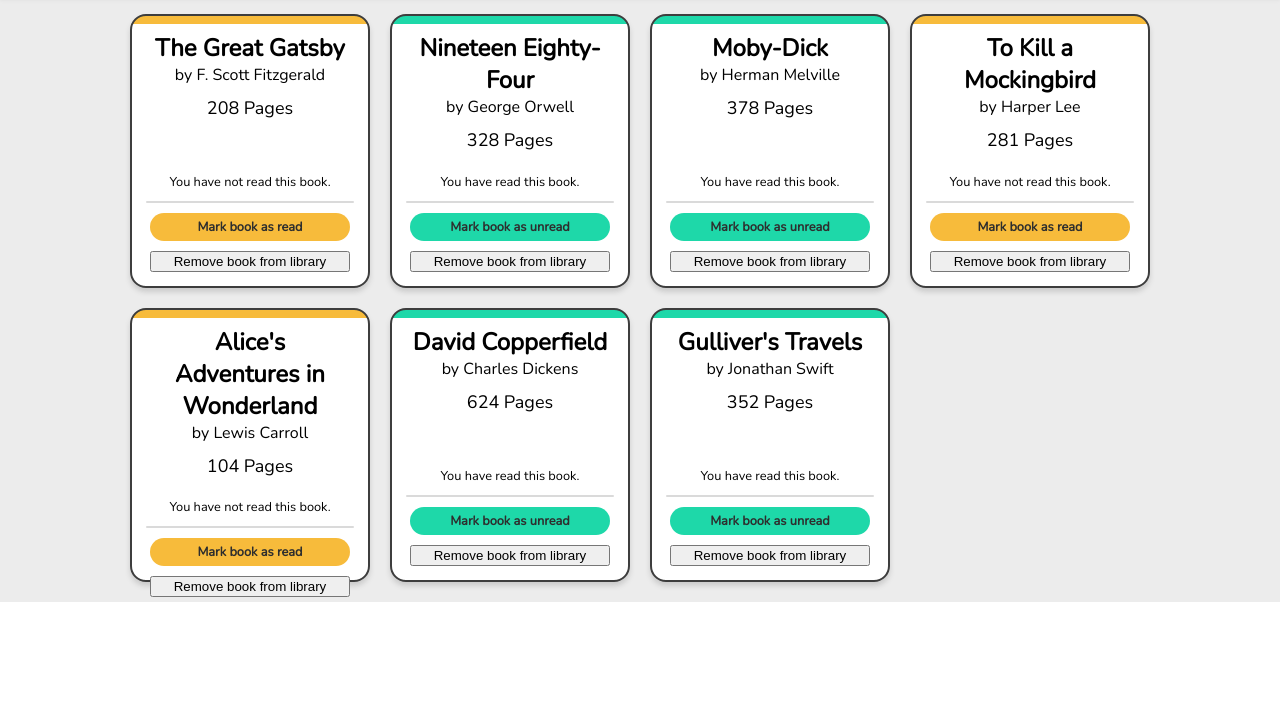
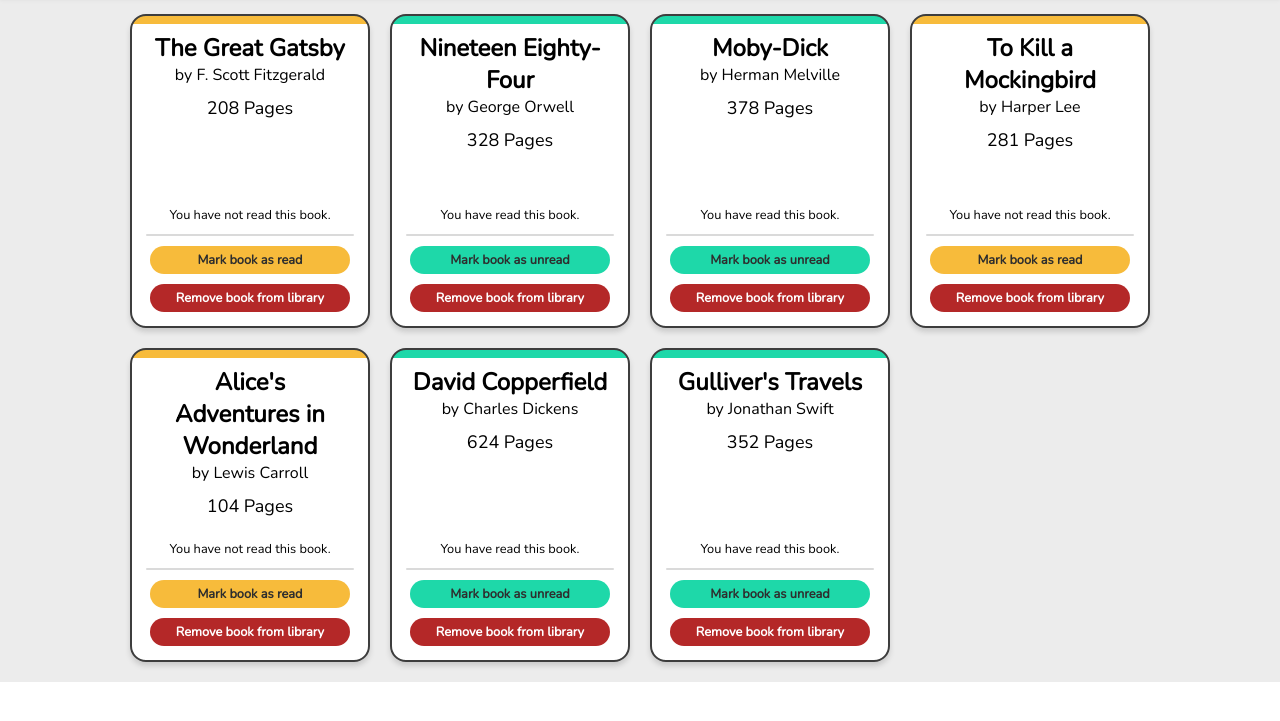
Before and after one commit to njcushing/odin-library, a plain HTML site: page index.html in a window 1280 px wide. Shown: the part 79-800 px from the top of the page. Drawn offline with nearby package versions, Linux system fonts and the light colour scheme.

Commit message:
Style button that removes books from the DOM

```diff
--- a/styles.css
+++ b/styles.css
@@ -85,7 +85,7 @@ h1, h2, h3, h4, h5, h6 {
     background-image: linear-gradient(180deg, rgb(30, 216, 169), rgb(30, 216, 169) 8px, rgb(255, 255, 255) 8px);
     border-radius: 0.8rem;
     box-shadow: 0px 4px 5px -0px rgba(128, 128, 128, 0.3);
-    height: 240px;
+    height: 280px;
     border: 2px solid #3d3d3d;
     padding: 16px 18px 14px 18px;
     gap: 10px;
@@ -128,16 +128,19 @@ h1, h2, h3, h4, h5, h6 {
     background-color: #dadada;
 }
 
-.book-mark-as-read {
+.book-mark-as-read,
+.book-remove {
     font-family: var(--nunito-font-family);
     font-size: 0.64rem;
     font-weight: bold;
     border-radius: 1rem;
-    color: rgb(46, 46, 46);
-    background-color: rgb(30, 216, 169);
     border: none;
     height: 1.4rem;
     width: 100%;
+}
+.book-mark-as-read {
+    color: rgb(46, 46, 46);
+    background-color: rgb(30, 216, 169);
 }
 .book-mark-as-read:hover {
     background-color: rgb(62, 235, 192);
@@ -154,3 +157,13 @@ h1, h2, h3, h4, h5, h6 {
 .book[read="false"] > .book-mark-as-read:active {
     background-color: #dd9c11;
 }
+.book-remove {
+    color: rgb(255, 255, 255);
+    background-color: rgb(180, 40, 40);
+}
+.book-remove:hover {
+    background-color: rgb(211, 57, 57);
+}
+.book-remove:active {
+    background-color: rgb(119, 19, 19);
+}
```
